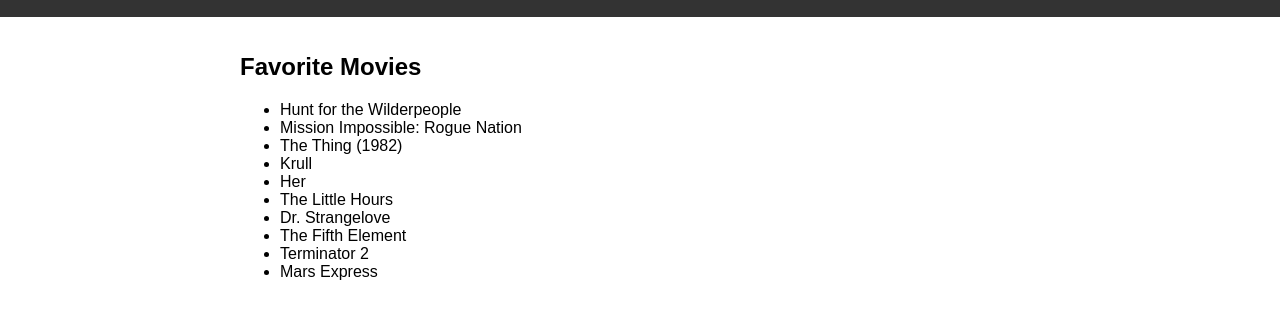
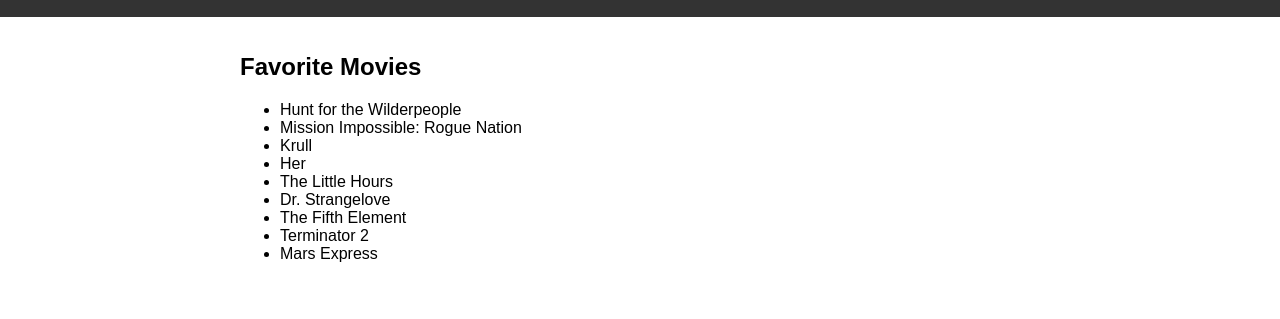
Before and after one commit to Paul-Ryan/pauls-movie-list, a website: page index.html in a window 1280 px wide. Shown: the part 95-414 px from the top of the page. Drawn offline with Linux system fonts and the light colour scheme.

Commit message:
Remove The Thing (1982)

```diff
--- a/index.html
+++ b/index.html
@@ -30,7 +30,6 @@
       <ul>
         <li>Hunt for the Wilderpeople</li>
         <li>Mission Impossible: Rogue Nation</li>
-        <li>The Thing (1982)</li>
         <li>Krull</li>
         <li>Her</li>
         <li>The Little Hours</li>
@@ -47,19 +46,19 @@
       window._qevents = window._qevents || [];
 
       (function () {
-        var elem = document.createElement("script");
+        var elem = document.createElement('script');
         elem.src =
-          (document.location.protocol == "https:"
-            ? "https://secure"
-            : "http://edge") + ".quantserve.com/quant.js";
+          (document.location.protocol == 'https:'
+            ? 'https://secure'
+            : 'http://edge') + '.quantserve.com/quant.js';
         elem.async = true;
-        elem.type = "text/javascript";
-        var scpt = document.getElementsByTagName("script")[0];
+        elem.type = 'text/javascript';
+        var scpt = document.getElementsByTagName('script')[0];
         scpt.parentNode.insertBefore(elem, scpt);
       })();
 
       window._qevents.push({
-        qacct: "p-AgTPffCW1Q-Jy",
+        qacct: 'p-AgTPffCW1Q-Jy',
       });
     </script>
 
```
